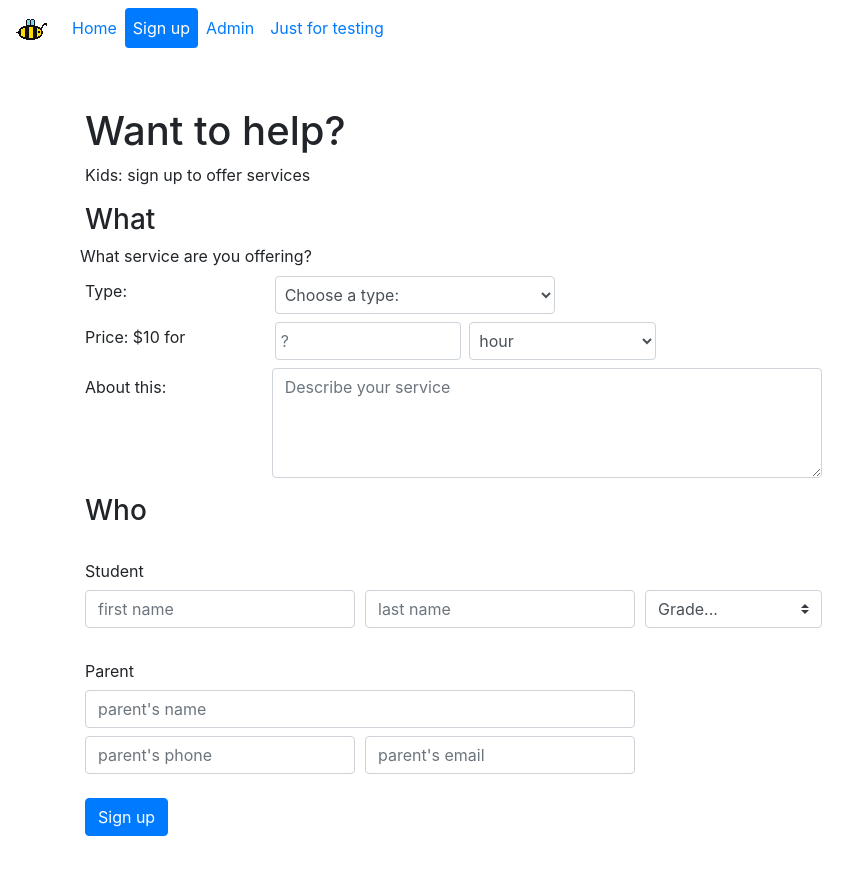
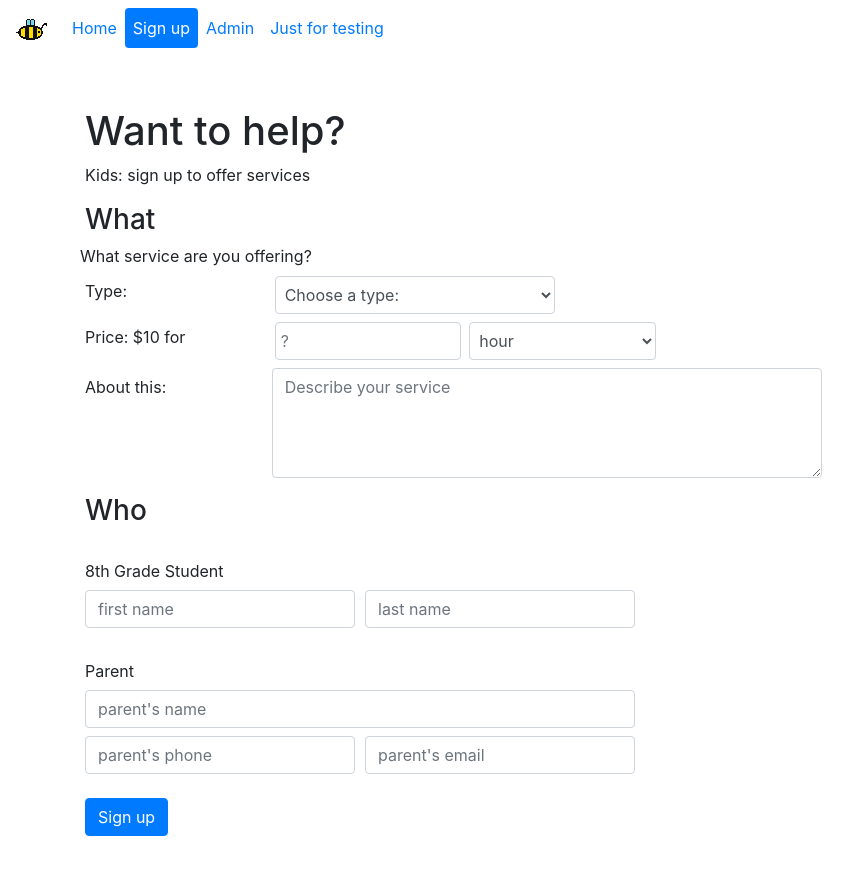
Before and after one commit to CoolidgeCornerSchool/helperbees, a Jekyll site: the page built from signup.html, in a window 1280 px wide. Shown: the top 875 px of the page, without its empty margins (0-867 px from the left). Built offline with Jekyll 4.4.1, drawn with Linux system fonts in a browser that asks for light colours; comment, search, counter and statistics services are not loaded.

Commit message:
remove grade dropdown (always 8th)

```diff
--- a/_data/grades.yml
+++ /dev/null
@@ -1 +0,0 @@
-[8, 7, 6, 5, 4, 3, 2, 1, K]
--- a/signup.html
+++ b/signup.html
@@ -71,21 +71,13 @@ layout: default
 
   <h3>Who</h3>
   <form class="mb-5">
-    <label class="col-form-label mt-3" for="first_name">Student</label>
+    <label class="col-form-label mt-3" for="first_name">8th Grade Student</label>
     <div class="form-row mb-2">
       <div class="col-3">
         <input type="text" class="form-control" id="first_name" placeholder="first name" required />
       </div>
       <div class="col-3">
         <input type="text" class="form-control" id="last_name" placeholder="last name" required />
-      </div>
-      <div class="col-2">
-        <select class="custom-select" id="grade">
-          <option value="" selected>Grade...</option>
-          {% for grade in site.data.grades %}
-          <option value="{{ grade }}">{{ grade }}</option
-          >{% endfor %}
-        </select>
       </div>
     </div>
     <label class="col-form-label mt-3" for="parent_name">Parent</label>
```
